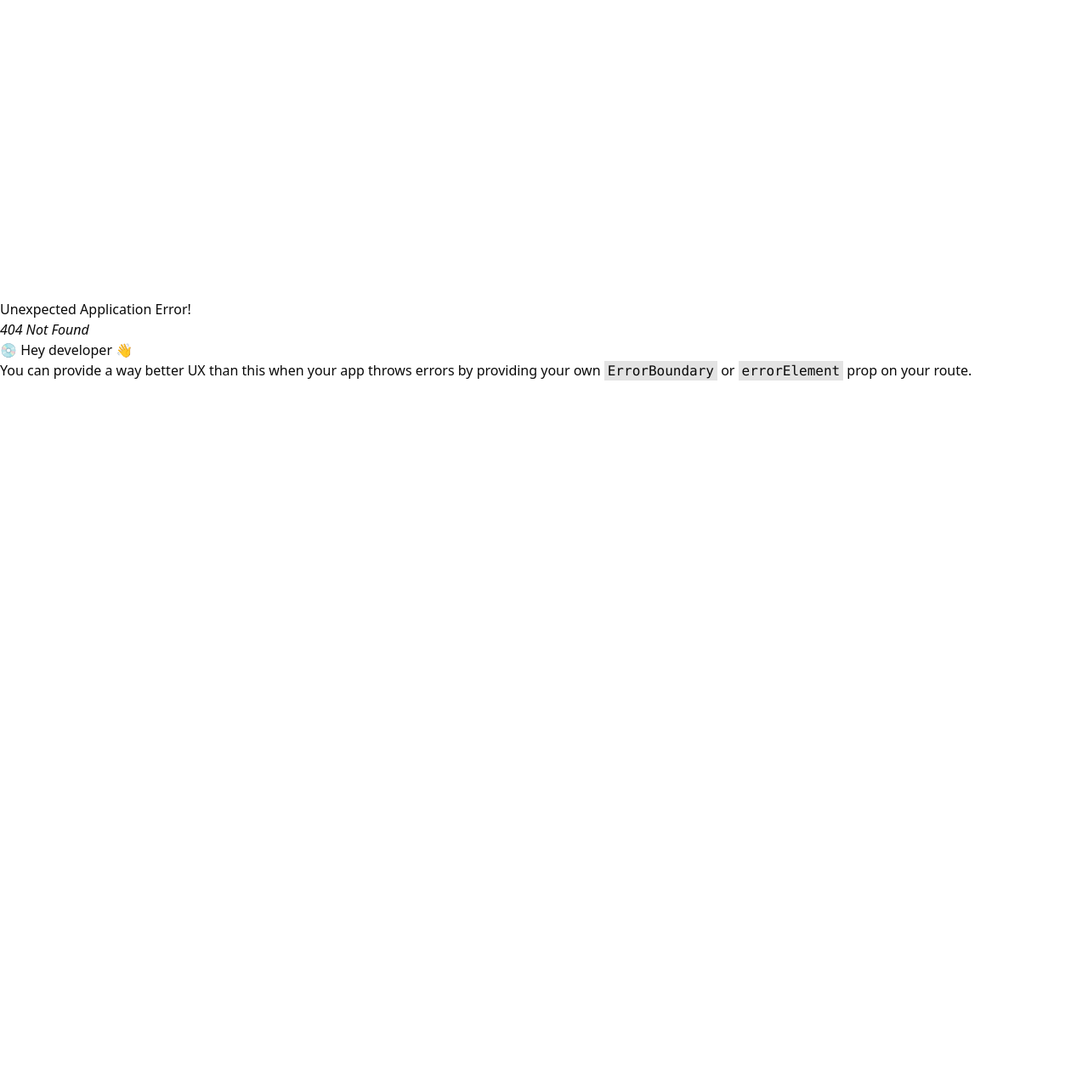
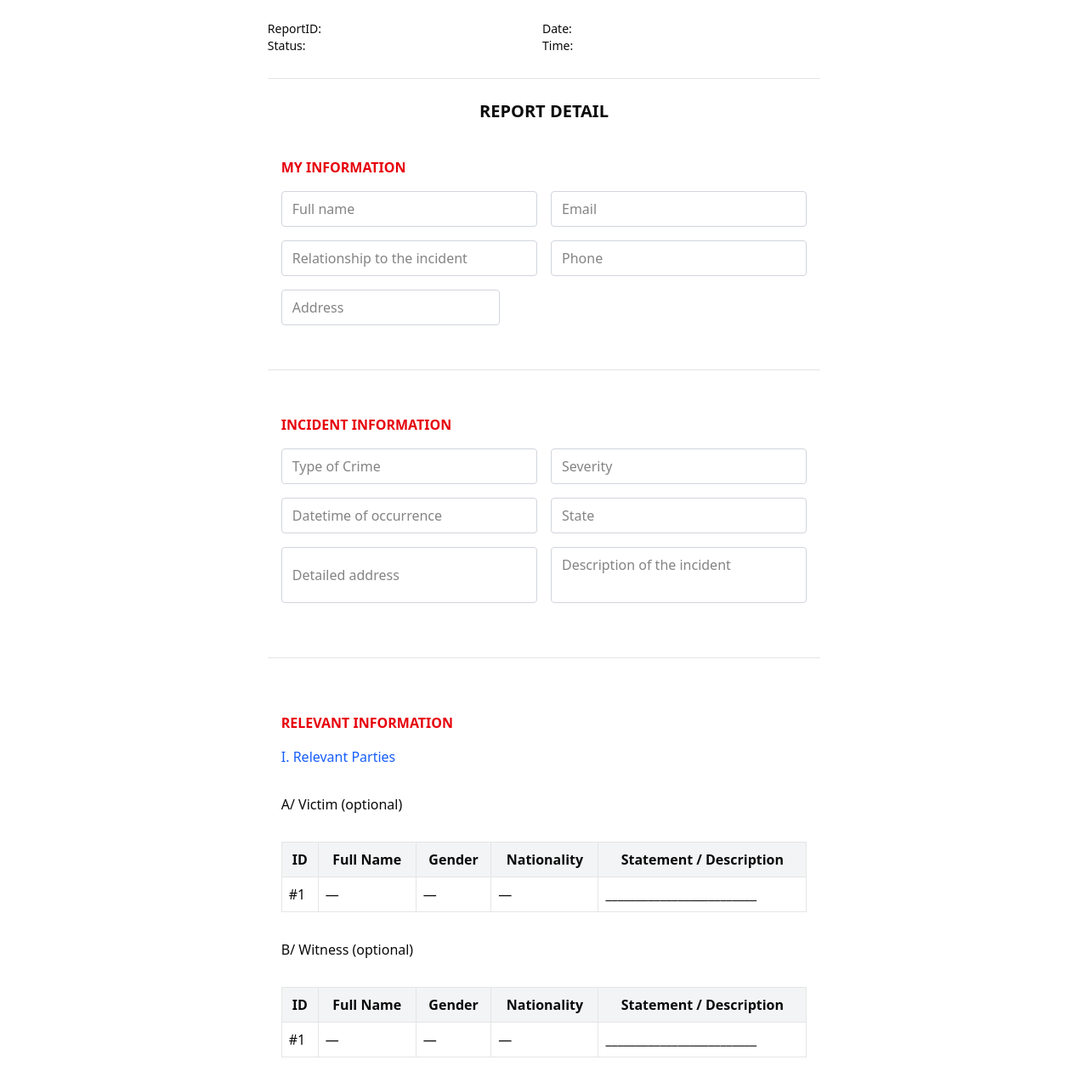
Before and after one commit to ngockim109/crime_investigation_management_system, a React (Vite) app in the folder fe/: page /report-detail in a window 1280 px wide. Before the commit this address had no page. Shown: the top 1281 px of the page at 85% size. Before the commit the page ends 800 px from the top, so only its background shows below. Built offline with nearby package versions, Linux system fonts and the light colour scheme.

Commit message:
task/#60-create-view-report-detail-Vo-Hoang-Tan

```diff
--- /dev/null
+++ b/fe/src/components/ui/input.tsx
@@ -0,0 +1,12 @@
+import type { InputHTMLAttributes } from "react";
+
+interface InputProps extends InputHTMLAttributes<HTMLInputElement> {}
+
+export function Input({ className, ...props }: InputProps) {
+  return (
+    <input
+      className={`border border-gray-300 rounded px-3 py-2 outline-none focus:ring-2 focus:ring-blue-500 ${className}`}
+      {...props}
+    />
+  );
+}
--- /dev/null
+++ b/fe/src/components/ui/textarea.tsx
@@ -0,0 +1,12 @@
+import type { TextareaHTMLAttributes } from "react";
+
+interface TextareaProps extends TextareaHTMLAttributes<HTMLTextAreaElement> {}
+
+export function Textarea({ className, ...props }: TextareaProps) {
+  return (
+    <textarea
+      className={`border border-gray-300 rounded px-3 py-2 outline-none resize-none focus:ring-2 focus:ring-blue-500 ${className}`}
+      {...props}
+    />
+  );
+}
--- a/fe/src/index.css
+++ b/fe/src/index.css
@@ -60,7 +60,6 @@ a:hover {
 
 body {
   margin: 0;
-  display: flex;
   place-items: center;
   min-width: 320px;
   min-height: 100vh;
--- /dev/null
+++ b/fe/src/pages/report/ReportDetail.tsx
@@ -0,0 +1,165 @@
+import { Input } from "@/components/ui/input";
+import { Textarea } from "@/components/ui/textarea";
+
+export  const ReportDetail = () => {
+  return (
+    <div className="w-full max-w-5xl mx-auto min-h-screen bg-white p-6 flex flex-col gap-6">
+      <div className="flex justify-flex-start text-sm">
+        <div className="mr-[260px]">
+          <p>ReportID:</p>
+          <p>Status:</p>
+        </div>
+        <div>
+          <p>Date:</p>
+          <p>Time:</p>
+        </div>
+      </div>
+      <hr className="mt-1" />
+      <h2 className="text-center font-bold text-xl">REPORT DETAIL</h2>
+      <div className="p-4">
+        <h3 className="text-red-600 font-semibold mb-4">MY INFORMATION</h3>
+        <div className="grid grid-cols-2 gap-4">
+          <Input placeholder="Full name" />
+          <Input placeholder="Email" />
+          <Input placeholder="Relationship to the incident" />
+          <Input placeholder="Phone" />
+          <div className="col-span-2">
+            <Input placeholder="Address" />
+          </div>
+        </div>
+      </div>
+      <hr className="my-3" />
+      <div className="p-4">
+        <h3 className="text-red-600 font-semibold mb-4">INCIDENT INFORMATION</h3>
+        <div className="grid grid-cols-2 gap-4">
+          <Input placeholder="Type of Crime" />
+          <Input placeholder="Severity" />
+          <Input placeholder="Datetime of occurrence" />
+          <Input placeholder="State" />
+          <Input placeholder="Detailed address" />
+          <Textarea placeholder="Description of the incident" />
+        </div>
+      </div>
+      <hr className="my-6" />
+      <div className="p-4">
+        <h3 className="text-red-600 font-semibold mb-4">RELEVANT INFORMATION</h3>
+        <h4 className="text-blue-600 mb-2">I. Relevant Parties</h4>
+        <p className="font-medium my-8">A/ Victim (optional)</p>
+        <table className="w-full border mb-4">
+          <thead className="bg-gray-100">
+            <tr>
+              <th className="border p-2">ID</th>
+              <th className="border p-2">Full Name</th>
+              <th className="border p-2">Gender</th>
+              <th className="border p-2">Nationality</th>
+              <th className="border p-2">Statement / Description</th>
+            </tr>
+          </thead>
+          <tbody>
+            <tr>
+              <td className="border p-2">#1</td>
+              <td className="border p-2">—</td>
+              <td className="border p-2">—</td>
+              <td className="border p-2">—</td>
+              <td className="border p-2">_________________________</td>
+            </tr>
+          </tbody>
+        </table>
+        <p className="font-medium my-8">B/ Witness (optional)</p>
+        <table className="w-full border mb-4">
+          <thead className="bg-gray-100">
+            <tr>
+              <th className="border p-2">ID</th>
+              <th className="border p-2">Full Name</th>
+              <th className="border p-2">Gender</th>
+              <th className="border p-2">Nationality</th>
+              <th className="border p-2">Statement / Description</th>
+            </tr>
+          </thead>
+          <tbody>
+            <tr>
+              <td className="border p-2">#1</td>
+              <td className="border p-2">—</td>
+              <td className="border p-2">—</td>
+              <td className="border p-2">—</td>
+              <td className="border p-2">_________________________</td>
+            </tr>
+          </tbody>
+        </table>
+        <p className="font-medium my-8">C/ Suspect (optional)</p>
+        <table className="w-full border mb-4">
+          <thead className="bg-gray-100">
+            <tr>
+              <th className="border p-2">ID</th>
+              <th className="border p-2">Full Name</th>
+              <th className="border p-2">Gender</th>
+              <th className="border p-2">Nationality</th>
+              <th className="border p-2">Statement / Description</th>
+            </tr>
+          </thead>
+          <tbody>
+            <tr>
+              <td className="border p-2">#1</td>
+              <td className="border p-2">—</td>
+              <td className="border p-2">—</td>
+              <td className="border p-2">—</td>
+              <td className="border p-2">_________________________</td>
+            </tr>
+          </tbody>
+        </table>
+        <p className="font-medium my-8">D/ Accomplice (optional)</p>
+        <table className="w-full border mb-4">
+          <thead className="bg-gray-100">
+            <tr>
+              <th className="border p-2">ID</th>
+              <th className="border p-2">Full Name</th>
+              <th className="border p-2">Gender</th>
+              <th className="border p-2">Nationality</th>
+              <th className="border p-2">Statement / Description</th>
+            </tr>
+          </thead>
+          <tbody>
+            <tr>
+              <td className="border p-2">#1</td>
+              <td className="border p-2">—</td>
+              <td className="border p-2">—</td>
+              <td className="border p-2">—</td>
+              <td className="border p-2">_________________________</td>
+            </tr>
+          </tbody>
+        </table>
+      </div>
+      <div className="p-4">
+        <h4 className="text-blue-600 mb-4 mt-[-40px]">II. Initial Evidence</h4>
+        <table className="w-full border mb-4">
+          <thead className="bg-gray-100">
+            <tr>
+              <th className="border p-2">ID</th>
+              <th className="border p-2">Type</th>
+              <th className="border p-2">Evidence Location</th>
+              <th className="border p-2">Description</th>
+              <th className="border p-2">Attachments</th>
+            </tr>
+          </thead>
+          <tbody>
+            <tr>
+              <td className="border p-2">#1</td>
+              <td className="border p-2">Documentary Evidence</td>
+              <td className="border p-2">—</td>
+              <td className="border p-2">—</td>
+              <td className="border p-2">File Title.png</td>
+            </tr>
+          </tbody>
+        </table>
+        <p>Uploaded:</p>
+        <div className="flex flex-wrap gap-4">
+          <div className="flex items-center gap-2 border p-2 rounded w-fit">
+          </div>
+          <div className="flex items-center gap-2 border p-2 rounded w-fit">
+          </div>
+        </div>
+      </div>
+    </div>
+  );
+}
+export default ReportDetail;
```
Also changed, not shown: fe/src/routes/AppRoutes.tsx (+8 -1 lines), 1 other file (tests, documents, lock files or other folders).
